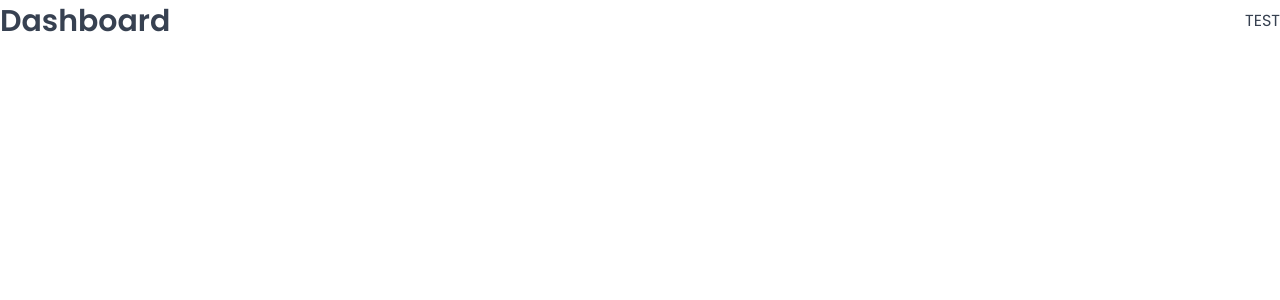
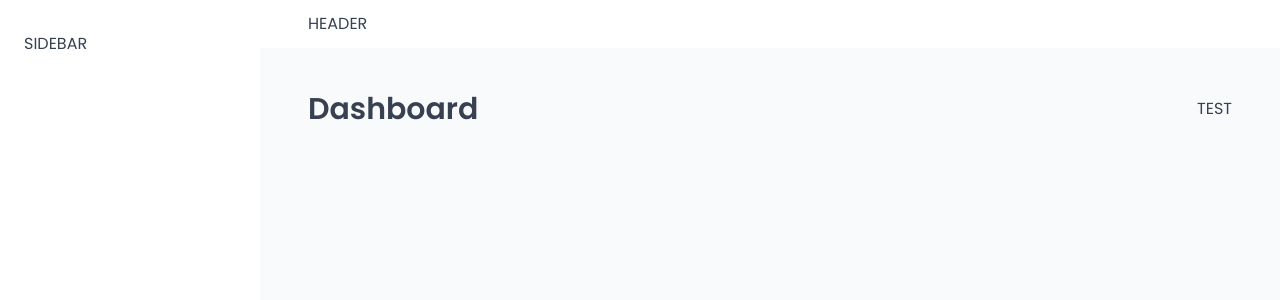
Before and after one commit to BunyakornGoko/The-wild-oasis-with-Jonas, a React (Vite) app: page /dashboard in a window 1280 px wide. Shown: the top 300 px of the page. Built offline with nearby package versions, Linux system fonts and the light colour scheme; a web font is replaced by a local one.

Commit message:
make-layout-via-grid-on-AppLayout

```diff
--- a/src/App.jsx
+++ b/src/App.jsx
@@ -10,6 +10,7 @@
 import Account from "./pages/Account"
 import Login from "./pages/Login"
 import PageNotFound from "./pages/PageNotFound"
+import AppLayout from "./ui/AppLayout"
 
 export default function App() {
   return (
@@ -17,6 +18,7 @@
       <GlobalStyles />
       <BrowserRouter>
         <Routes>
+          <Route element={<AppLayout />}>
             <Route index element={<Navigate replace to="dashboard" />} />
             <Route path="dashboard" element={<Dashboard />} />
             <Route path="bookings" element={<Bookings />} />
@@ -24,6 +26,8 @@
             <Route path="users" element={<Users />} />
             <Route path="settings" element={<Settings />} />
             <Route path="account" element={<Account />} />
+          </Route>
+
           <Route path="login" element={<Login />} />
           <Route path="*" element={<PageNotFound />} />
         </Routes>
--- /dev/null
+++ b/src/ui/AppLayout.jsx
@@ -0,0 +1,29 @@
+import React from "react"
+import { Outlet } from "react-router-dom"
+import Sidebar from "./Sidebar"
+import Header from "./Header"
+import styled from "styled-components"
+
+const StyledAppLayout = styled.div`
+  display: grid;
+  grid-template-columns: 26rem 1fr;
+  grid-template-rows: auto 1fr;
+  height: 100vh;
+`
+
+const Main = styled.main`
+  background-color: var(--color-grey-50);
+  padding: 4rem 4.8rem 6.4rem;
+`
+
+export default function AppLayout() {
+  return (
+    <StyledAppLayout>
+      <Header />
+      <Sidebar />
+      <Main>
+        <Outlet />
+      </Main>
+    </StyledAppLayout>
+  )
+}
--- /dev/null
+++ b/src/ui/Header.jsx
@@ -0,0 +1,12 @@
+import React from "react"
+import styled from "styled-components"
+
+const StyledHeader = styled.header`
+  background-color: var(--color-gray-0);
+  padding: 1.2rem 4.8rem;
+  border-bottom: 1px solid var(--color-gray-100);
+`
+
+export default function Header() {
+  return <StyledHeader>HEADER</StyledHeader>
+}
--- /dev/null
+++ b/src/ui/Sidebar.jsx
@@ -0,0 +1,14 @@
+import React from "react"
+import styled from "styled-components"
+
+const StyledSidebar = styled.aside`
+  background-color: var(--color-gray-0);
+  padding: 3.2rem 2.4rem;
+  border-right: 1px solid var(--color-gray-100);
+
+  grid-row: 1 / -1;
+`
+
+export default function Sidebar() {
+  return <StyledSidebar>SIDEBAR</StyledSidebar>
+}
```
Lines whose indentation alone changed are shown as unchanged.
